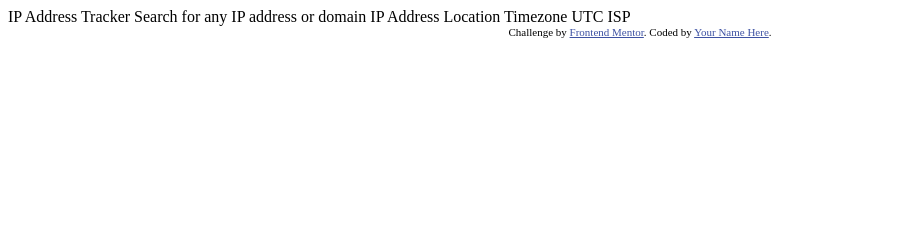
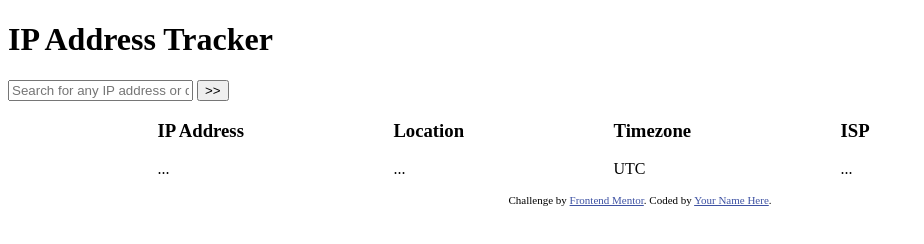
Before and after one commit to devjaymoe/IP-Address-Tracker, a website: page index.html in a window 1280 px wide. Shown: the whole page, without its empty margins (0-924 px from the left). Drawn offline with Linux system fonts and the light colour scheme.

Commit message:
set up sass and basic structure on html file

```diff
--- a/index.html
+++ b/index.html
@@ -13,18 +13,41 @@
     .attribution { font-size: 11px; text-align: center; }
     .attribution a { color: hsl(228, 45%, 44%); }
   </style>
+  <link rel='stylesheet' href='./css/styles.css' />
 </head>
 <body>
 
-  IP Address Tracker
+  <h1>IP Address Tracker</h1>
 
-  Search for any IP address or domain
+  <div class='search'>
+    <input type='text' placeholder="Search for any IP address or domain" />
+    <button type='submit'>>></button>
+  </div>
 
-  IP Address
-  Location
-  Timezone
-    UTC <!-- add offset value dynamically using the API -->
-  ISP
+
+  <div class='card'>
+    <div>
+      <h3>IP Address</h3>
+      <p>...</p>
+    </div>
+
+    <div>
+      <h3>Location</h3>
+      <p>...</p>
+    </div>
+
+    <div class='hi'>
+      <h3>Timezone</h3>
+      <p>UTC <!-- add offset value dynamically using the API --></p>
+    </div>
+
+    <div>
+      <h3>ISP</h3>
+      <p>...</p>
+    </div>
+  </div>
+
+
 
   <div class="attribution">
     Challenge by <a href="https://www.frontendmentor.io?ref=challenge" target="_blank">Frontend Mentor</a>.
--- /dev/null
+++ b/scss/styles.scss
@@ -0,0 +1,5 @@
+.card {
+    display: flex;
+    justify-content: space-evenly;
+    width: 80%;
+}
```
Also changed, not shown: package.json (added, +8 -0 lines), css/styles.css (added), 1 other file.
